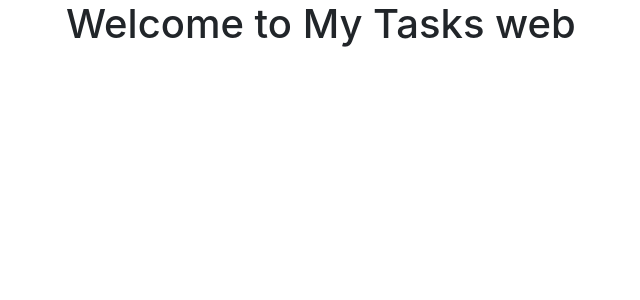
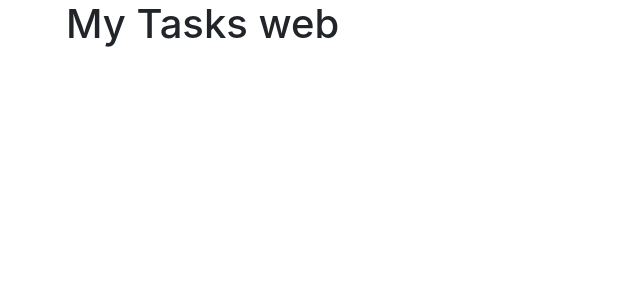
Before and after one commit to guyguyr23/flask_app, a Flask app: page / in a window 1280 px wide. Shown: the part 56-356 px from the top of the page, without its empty margins (19-659 px from the left). Run offline with Flask 2, Linux system fonts and the light colour scheme; data that the repository does not hold is empty; some libraries are stand-ins or nearby versions.

Commit message:
chenged the index.html to check the ci/cd

```diff
--- a/app/templates/index.html
+++ b/app/templates/index.html
@@ -1,7 +1,7 @@
 {% extends 'base.html' %}
 
 {% block content %}
-    <h1>{% block title %} Welcome to My Tasks web {% endblock %}</h1>
+    <h1>{% block title %} My Tasks web {% endblock %}</h1>
         {% for post in posts %}
         <a href="{{ url_for('post', post_id=post[0]) }}">
             <h2>{{ post[2] }}</h2>
```
